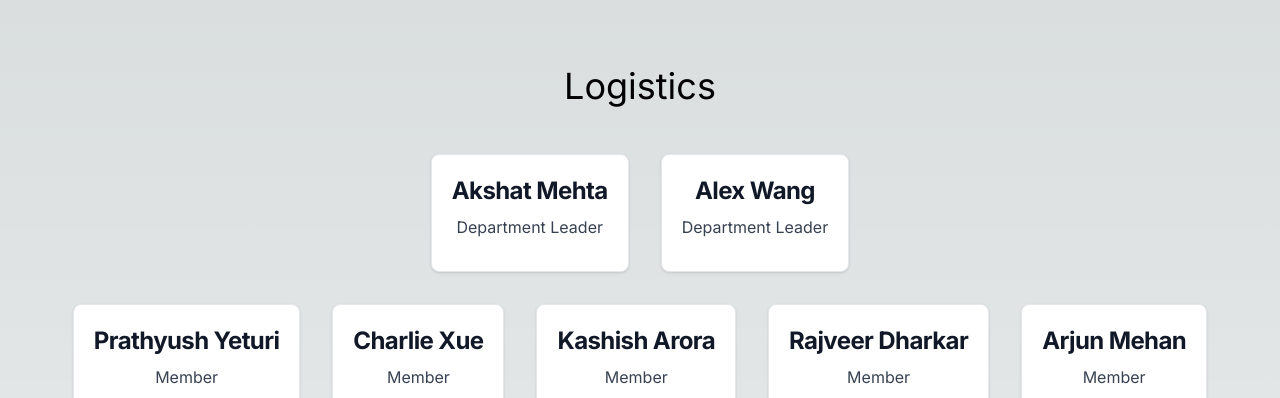
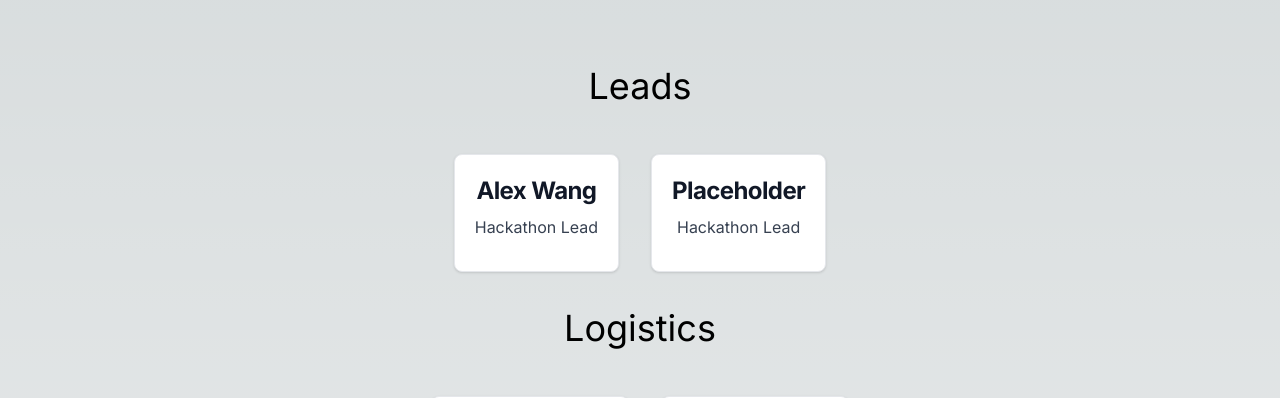
Before and after one commit to adi-varshney/HsnHacks, a Next.js app: page /team in a window 1280 px wide. Shown: the part 154-552 px from the top of the page. Built offline with nearby package versions, Linux system fonts and the light colour scheme.

Commit message:
Added leads. Need to update placeholder with name of Girls Who Code president name.

```diff
--- a/app/team/page.js
+++ b/app/team/page.js
@@ -41,6 +41,21 @@ export default function Team() {
         </div>
 
         <div className="text-center mb-8">
+          <h2 className="text-4xl">Leads</h2>
+        </div>
+        <div className="flex flex-wrap justify-center">
+          <Card
+            name="Alex Wang"
+            about="Hackathon Lead"
+          />
+          <Card
+            name="Placeholder"
+            about="Hackathon Lead"
+          />
+        </div>
+
+        <div className="py-5">
+          <div className="text-center mb-8">
             <h2 className="text-4xl">Logistics</h2>
           </div>
           <div className="flex flex-wrap justify-center">
@@ -73,6 +88,7 @@ export default function Team() {
               name="Arjun Mehan"
               about="Member"
             />
+          </div>
         </div>
 
         <div className="py-5">
```
Lines whose indentation alone changed are shown as unchanged.
